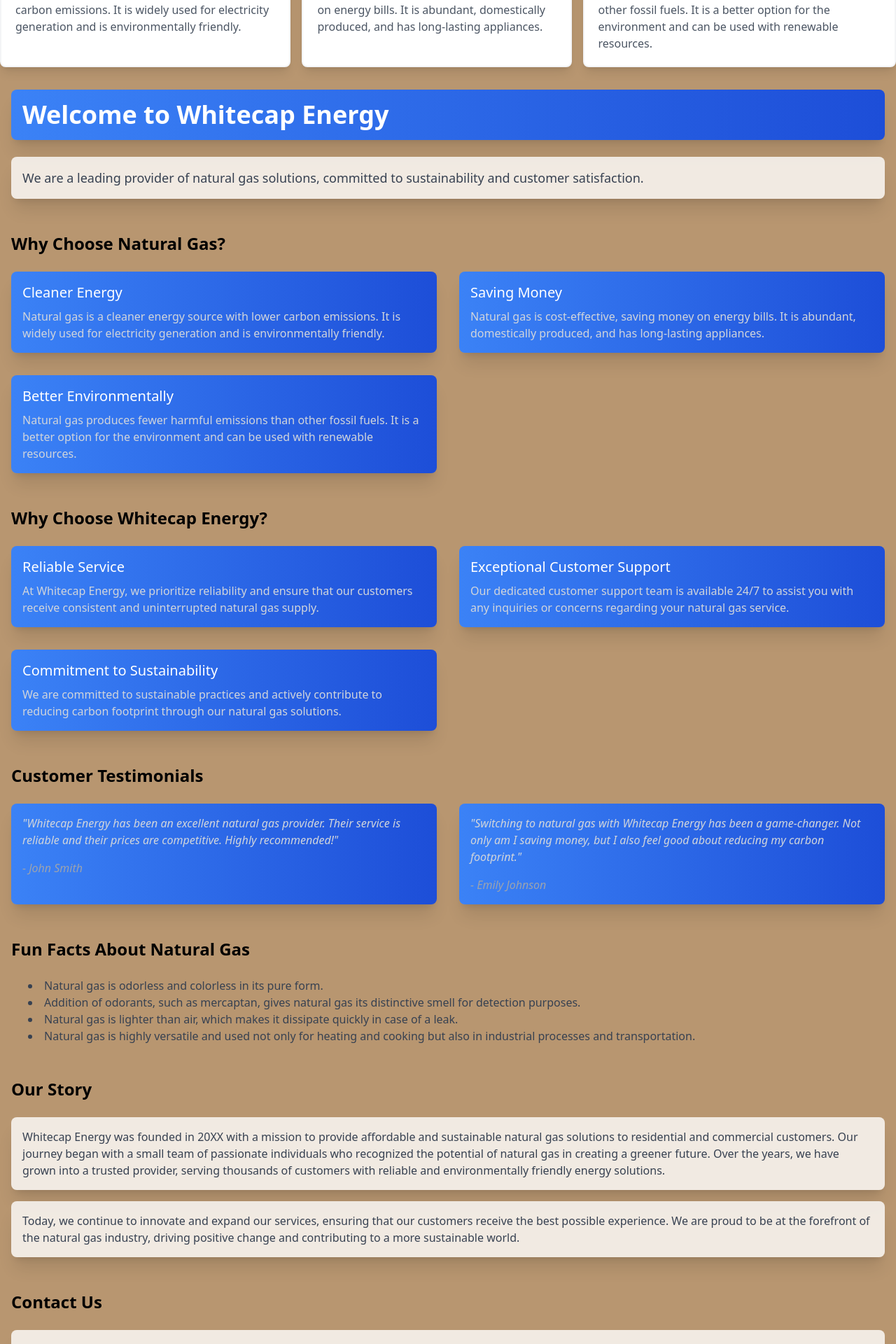
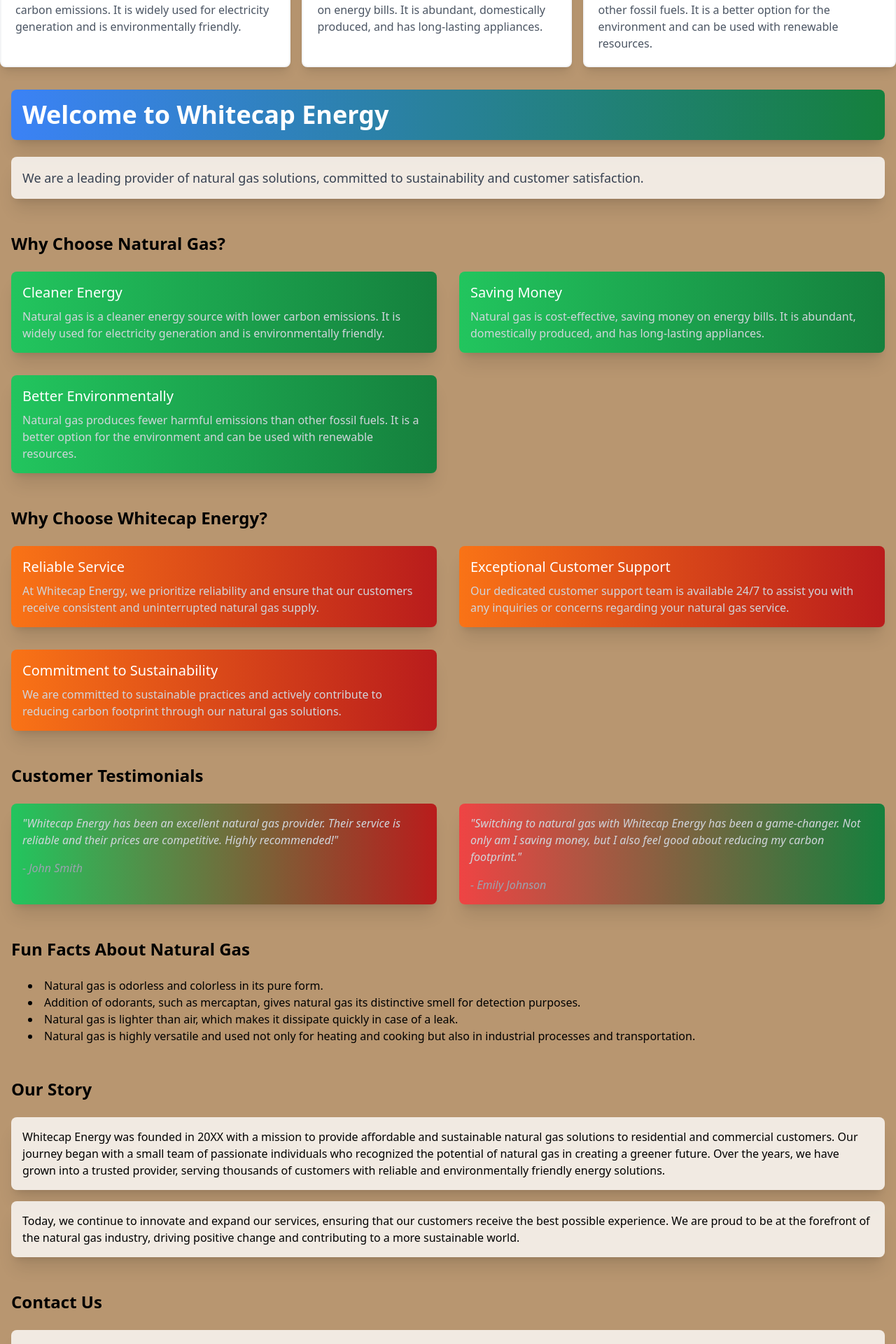
Before and after one commit to connorbowlan/whitecap, a React (Create React App) app: page / in a window 1280 px wide. Shown: the part 560-2480 px from the top of the page at 70% size. Built offline with nearby package versions, Linux system fonts and the light colour scheme.

Commit message:
More colorful backgrounds.

```diff
--- a/src/HomePage.jsx
+++ b/src/HomePage.jsx
@@ -4,7 +4,7 @@
   return (
     <div className="container mx-auto px-4 py-8">
       <section className="mb-12">
-        <h1 className="text-4xl font-bold mb-6 text-white bg-gradient-to-r from-blue-500 to-blue-700 p-4 rounded-lg shadow-xl">
+        <h1 className="text-4xl font-bold mb-6 text-white bg-gradient-to-r from-blue-500 to-green-700 p-4 rounded-lg shadow-xl">
           Welcome to Whitecap Energy
         </h1>
         <p className="text-lg text-gray-700 bg-white bg-opacity-80 p-4 rounded-lg shadow-xl">
@@ -15,19 +15,19 @@
       <section className="mb-12">
         <h2 className="text-2xl font-bold mb-6">Why Choose Natural Gas?</h2>
         <div className="grid grid-cols-1 md:grid-cols-2 gap-8">
-          <div className="bg-gradient-to-r from-blue-500 to-blue-700 text-white p-4 rounded-lg shadow-xl">
+          <div className="bg-gradient-to-r from-green-500 to-green-700 text-white p-4 rounded-lg shadow-xl">
             <h3 className="text-xl font-medium mb-2">Cleaner Energy</h3>
             <p className="text-gray-300">
               Natural gas is a cleaner energy source with lower carbon emissions. It is widely used for electricity generation and is environmentally friendly.
             </p>
           </div>
-          <div className="bg-gradient-to-r from-blue-500 to-blue-700 text-white p-4 rounded-lg shadow-xl">
+          <div className="bg-gradient-to-r from-green-500 to-green-700 text-white p-4 rounded-lg shadow-xl">
             <h3 className="text-xl font-medium mb-2">Saving Money</h3>
             <p className="text-gray-300">
               Natural gas is cost-effective, saving money on energy bills. It is abundant, domestically produced, and has long-lasting appliances.
             </p>
           </div>
-          <div className="bg-gradient-to-r from-blue-500 to-blue-700 text-white p-4 rounded-lg shadow-xl">
+          <div className="bg-gradient-to-r from-green-500 to-green-700 text-white p-4 rounded-lg shadow-xl">
             <h3 className="text-xl font-medium mb-2">Better Environmentally</h3>
             <p className="text-gray-300">
               Natural gas produces fewer harmful emissions than other fossil fuels. It is a better option for the environment and can be used with renewable resources.
@@ -39,19 +39,19 @@
       <section className="mb-12">
         <h2 className="text-2xl font-bold mb-6">Why Choose Whitecap Energy?</h2>
         <div className="grid grid-cols-1 md:grid-cols-2 gap-8">
-          <div className="bg-gradient-to-r from-blue-500 to-blue-700 text-white p-4 rounded-lg shadow-xl">
+          <div className="bg-gradient-to-r from-orange-500 to-red-700 text-white p-4 rounded-lg shadow-xl">
             <h3 className="text-xl font-medium mb-2">Reliable Service</h3>
             <p className="text-gray-300">
               At Whitecap Energy, we prioritize reliability and ensure that our customers receive consistent and uninterrupted natural gas supply.
             </p>
           </div>
-          <div className="bg-gradient-to-r from-blue-500 to-blue-700 text-white p-4 rounded-lg shadow-xl">
+          <div className="bg-gradient-to-r from-orange-500 to-red-700 text-white p-4 rounded-lg shadow-xl">
             <h3 className="text-xl font-medium mb-2">Exceptional Customer Support</h3>
             <p className="text-gray-300">
               Our dedicated customer support team is available 24/7 to assist you with any inquiries or concerns regarding your natural gas service.
             </p>
           </div>
-          <div className="bg-gradient-to-r from-blue-500 to-blue-700 text-white p-4 rounded-lg shadow-xl">
+          <div className="bg-gradient-to-r from-orange-500 to-red-700 text-white p-4 rounded-lg shadow-xl">
             <h3 className="text-xl font-medium mb-2">Commitment to Sustainability</h3>
             <p className="text-gray-300">
               We are committed to sustainable practices and actively contribute to reducing carbon footprint through our natural gas solutions.
@@ -63,13 +63,13 @@
       <section className="mb-12">
         <h2 className="text-2xl font-bold mb-6">Customer Testimonials</h2>
         <div className="grid grid-cols-1 md:grid-cols-2 gap-8">
-          <div className="bg-gradient-to-r from-blue-500 to-blue-700 text-white p-4 rounded-lg shadow-xl">
+          <div className="bg-gradient-to-r from-green-500 to-red-700 text-white p-4 rounded-lg shadow-xl">
             <blockquote className="italic text-gray-300">
               "Whitecap Energy has been an excellent natural gas provider. Their service is reliable and their prices are competitive. Highly recommended!"
               <cite className="block mt-4 text-gray-400 font-medium">- John Smith</cite>
             </blockquote>
           </div>
-          <div className="bg-gradient-to-r from-blue-500 to-blue-700 text-white p-4 rounded-lg shadow-xl">
+          <div className="bg-gradient-to-r from-red-500 to-green-700 text-white p-4 rounded-lg shadow-xl">
             <blockquote className="italic text-gray-300">
               "Switching to natural gas with Whitecap Energy has been a game-changer. Not only am I saving money, but I also feel good about reducing my carbon footprint."
               <cite className="block mt-4 text-gray-400 font-medium">- Emily Johnson</cite>
@@ -80,7 +80,7 @@
 
       <section className="mb-12">
         <h2 className="text-2xl font-bold mb-6">Fun Facts About Natural Gas</h2>
-        <ul className="list-disc list-inside ml-6 text-gray-700">
+        <ul className="list-disc list-inside ml-6 text-black-700">
           <li>Natural gas is odorless and colorless in its pure form.</li>
           <li>Addition of odorants, such as mercaptan, gives natural gas its distinctive smell for detection purposes.</li>
           <li>Natural gas is lighter than air, which makes it dissipate quickly in case of a leak.</li>
@@ -90,17 +90,17 @@
 
       <section className="mb-12">
         <h2 className="text-2xl font-bold mb-6">Our Story</h2>
-        <p className="mb-4 text-gray-700 bg-white bg-opacity-80 p-4 rounded-lg shadow-xl">
+        <p className="mb-4 text-dark-700 bg-white bg-opacity-80 p-4 rounded-lg shadow-xl">
           Whitecap Energy was founded in 20XX with a mission to provide affordable and sustainable natural gas solutions to residential and commercial customers. Our journey began with a small team of passionate individuals who recognized the potential of natural gas in creating a greener future. Over the years, we have grown into a trusted provider, serving thousands of customers with reliable and environmentally friendly energy solutions.
         </p>
-        <p className="mb-4 text-gray-700 bg-white bg-opacity-80 p-4 rounded-lg shadow-xl">
+        <p className="mb-4 text-dark-700 bg-white bg-opacity-80 p-4 rounded-lg shadow-xl">
           Today, we continue to innovate and expand our services, ensuring that our customers receive the best possible experience. We are proud to be at the forefront of the natural gas industry, driving positive change and contributing to a more sustainable world.
         </p>
       </section>
 
       <section className="mb-12">
         <h2 className="text-2xl font-bold mb-6">Contact Us</h2>
-        <p className="text-lg text-gray-700 bg-white bg-opacity-80 p-4 rounded-lg shadow-xl">
+        <p className="text-lg text-dark-700 bg-white bg-opacity-80 p-4 rounded-lg shadow-xl">
           If you have any questions or would like to learn more about our natural gas services, feel free to reach out to us.
         </p>
         <p className="font-medium bg-white bg-opacity-80 p-4 rounded-lg shadow-xl">Phone: +1 123-456-7890</p>
--- a/src/assets/constants.jsx
+++ b/src/assets/constants.jsx
@@ -40,16 +40,6 @@
 ];
 
 
-const aboutSection = {
-  title: "About Natural Gas",
-  content:
-    "Natural gas is the cleanest-burning fossil fuel, offering numerous benefits for both residential and commercial use. With its low carbon emissions, natural gas is a more environmentally friendly choice compared to other energy sources. It provides reliable and efficient heating, cooking, and electricity generation, ensuring comfort and convenience for your home or business. Natural gas is also abundant and domestically available, reducing dependency on foreign energy sources. Experience the cost-effectiveness, versatility, and sustainability of natural gas for all your energy needs.",
-};
 
-const introSection = {
-  title: "Who is Whitecap?",
-  content: "Lorem ipsum dolor sit amet, consectetur adipiscing elit.",
-  divider: true,
-};
 
-export { navItems, features, introSection, aboutSection };
+export { navItems, features, };
--- a/src/css/index.css
+++ b/src/css/index.css
@@ -60,8 +60,8 @@
 
 /* Example of a custom style for the white box-shape */
 .white-box {
-  background-color: #f9f9f9;
-  border: 2px solid #0077b6;
+  background-color: #e4e1e1;
+  border: 2px solid #390a97;
   border-radius: 20px;
   padding: 30px;
   box-shadow: 0 0 10px rgba(0, 0, 0, 0.2);
```
